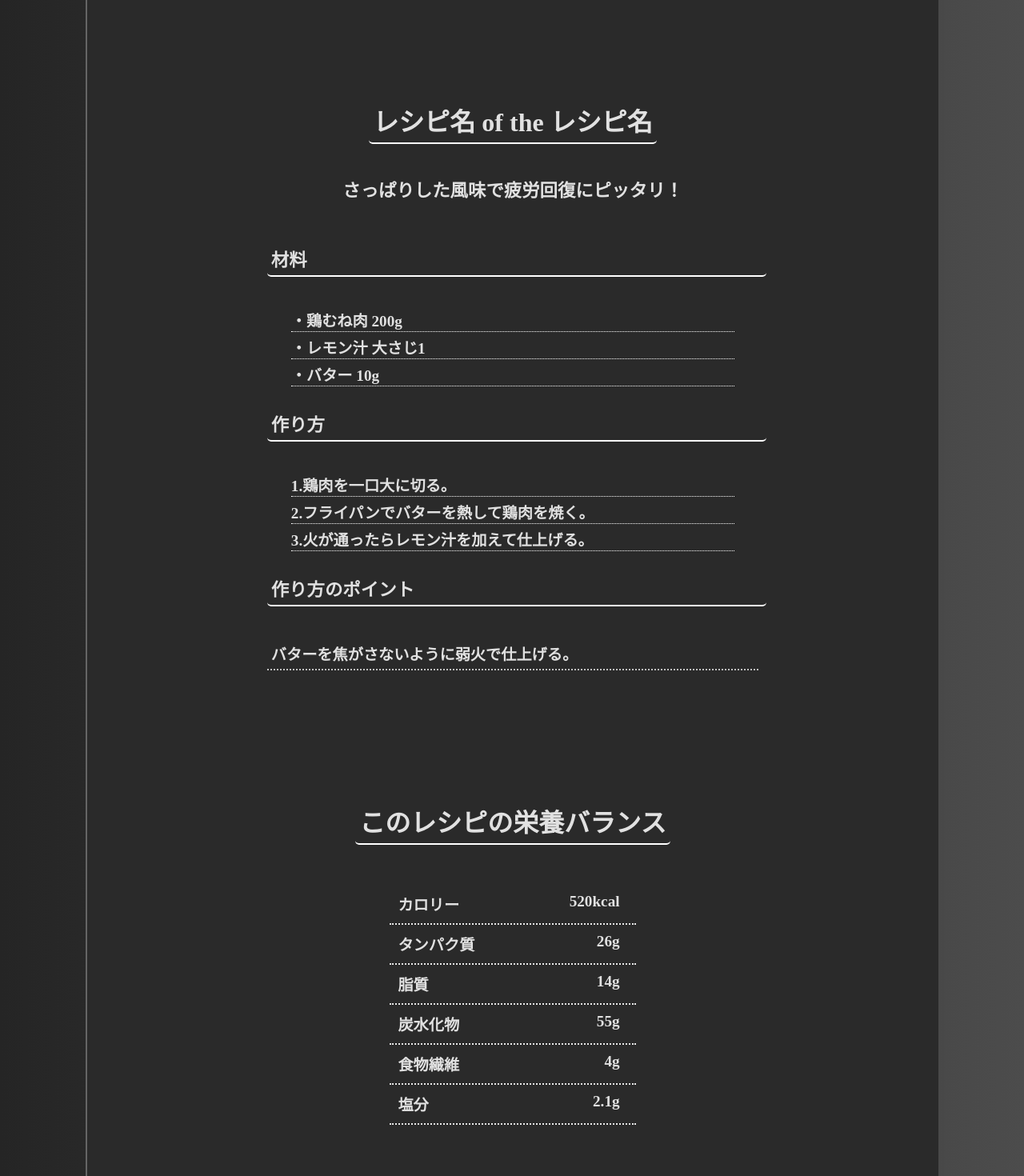
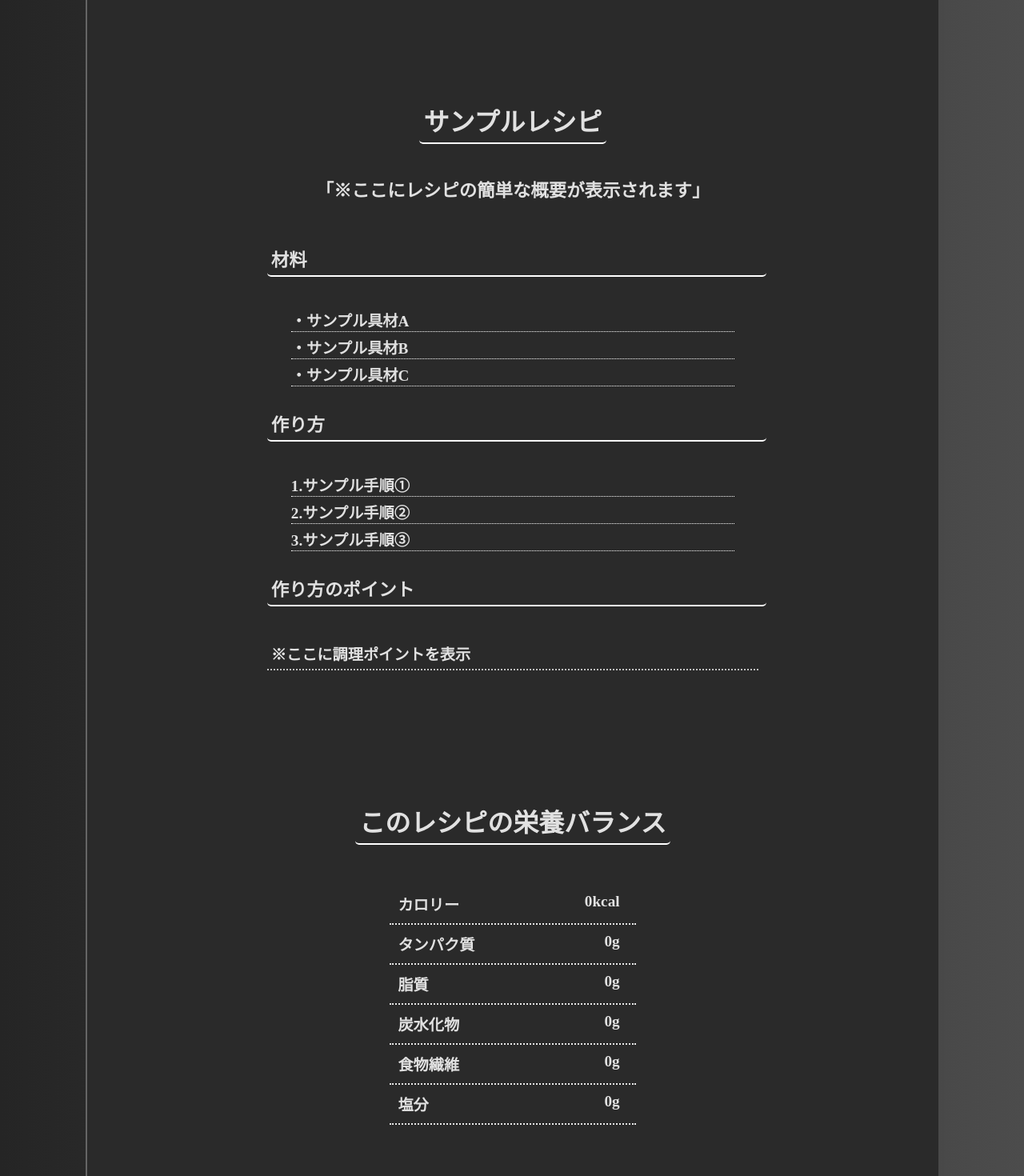
Before and after one commit to fuyuki369/N2React-app-plusAI, a React (Vite) app in the folder FrontEnd/my-app/: page /cooking in a window 1280 px wide. Shown: the part 2520-3990 px from the top of the page at 80% size. Built offline with nearby package versions, Linux system fonts and the light colour scheme.

Commit message:
メイン: コントローラーの失敗した時用のダミーデータを実装 project: cookingProject undata: コントローラーの失敗した時用のダミーデータを実装 undata: フロントのAIアウトプット表示枠の初期値を修正

```diff
--- a/FrontEnd/my-app/src/pages/CookingAssistance/cooking.jsx
+++ b/FrontEnd/my-app/src/pages/CookingAssistance/cooking.jsx
@@ -28,25 +28,25 @@ function CookingAssistance(){
 
     //アウトプット
     /*レシピタイトル・概要*/
-    const [ingredientTitle,setIngredientTitle] = useState("レシピ名 of the レシピ名");      //レシピタイトル  //css調整のため一時的初期値
-    const [ingredientSummary,setIngredientSummary] = useState("さっぱりした風味で疲労回復にピッタリ！");  //レシピ概要
+    const [ingredientTitle,setIngredientTitle] = useState("サンプルレシピ");      //レシピタイトル  //css調整のため一時的初期値
+    const [ingredientSummary,setIngredientSummary] = useState("「※ここにレシピの簡単な概要が表示されます」");  //レシピ概要
 
     /*材料・手順(リスト)*/
-    const [ingredients,setIngredients] = useState(["鶏むね肉 200g","レモン汁 大さじ1","バター 10g"]);  //材料リスト
-    const [directions,setDirections] = useState(["鶏肉を一口大に切る。","フライパンでバターを熱して鶏肉を焼く。","火が通ったらレモン汁を加えて仕上げる。"]);    //手順リスト
+    const [ingredients,setIngredients] = useState(["サンプル具材A","サンプル具材B","サンプル具材C"]);  //材料リスト
+    const [directions,setDirections] = useState(["サンプル手順①","サンプル手順②","サンプル手順③"]);    //手順リスト
 
     /*調理ポイント*/
-    const [recipePoint,setRecipePoint] = useState("バターを焦がさないように弱火で仕上げる。");  //調理ポイント
+    const [recipePoint,setRecipePoint] = useState("※ここに調理ポイントを表示");  //調理ポイント
 
 
     //栄養バランス
     /*栄養素*/
-    const [calorie,setCalorie] = useState("520");                   //カロリー //一時的初期値
-    const [protein,setProtein] = useState("26");                    //タンパク質
-    const [lipid,setLipid] = useState("14");                        //脂質
-    const [carbohydrates,setCarbohydrates] = useState("55");        //炭水化物
-    const [fiber,setFiber] = useState("4");                         //食物繊維
-    const [salt,setSalt] = useState("2.1");                         //塩分
+    const [calorie,setCalorie] = useState("0");                   //カロリー //一時的初期値
+    const [protein,setProtein] = useState("0");                    //タンパク質
+    const [lipid,setLipid] = useState("0");                        //脂質
+    const [carbohydrates,setCarbohydrates] = useState("0");        //炭水化物
+    const [fiber,setFiber] = useState("0");                         //食物繊維
+    const [salt,setSalt] = useState("0");                         //塩分
 
     //イメージ画像  //サンプル初期値(※サイズ40%)
     const [AIimageURL,setAIimageURL] = useState("src/image/image_cooking/ChatGPT_cookingSampleA.png");  //イメージ画像(※サイズ40%)
```
Also changed, not shown: 1 other file (tests, documents, lock files or other folders).
